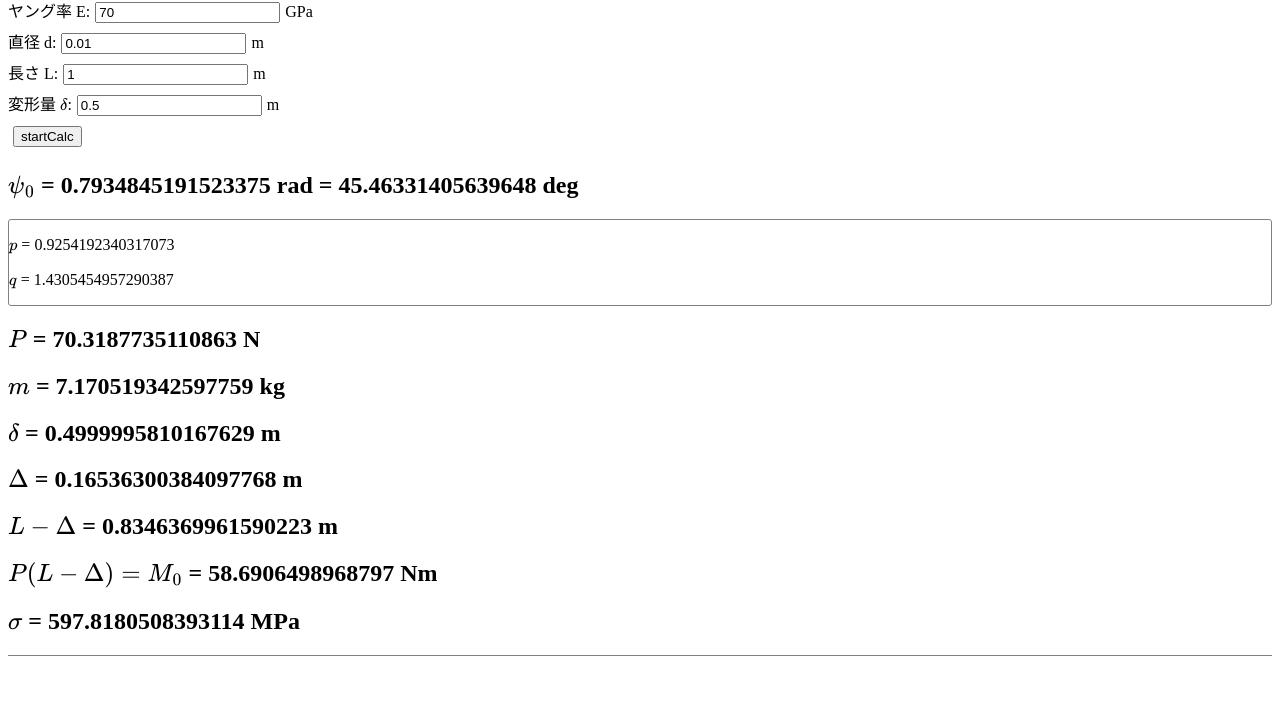
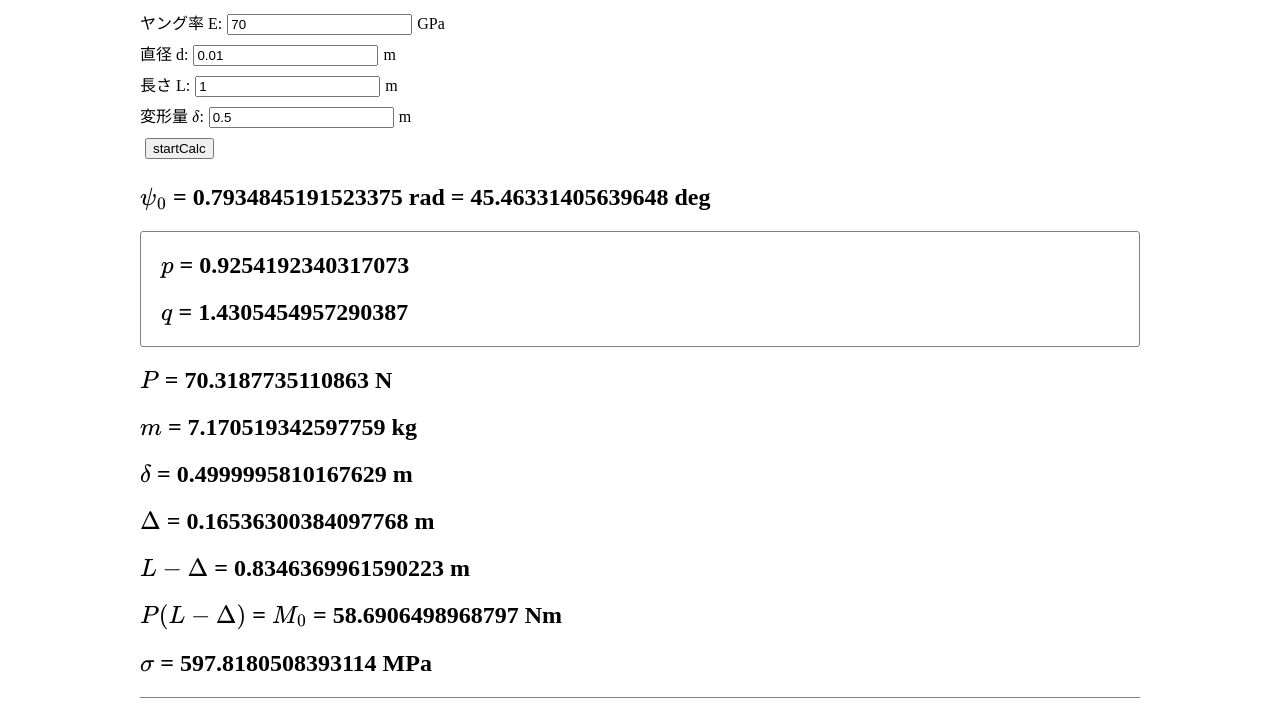
Before and after one commit to 00kenno/publisher, a plain HTML site: page pages/Equations_of_Equilibrium_of_a_Bent_Elastic_Rod.html in a window 1280 px wide. Both pictures are taken after a click on the button "startCalc". Shown: the part 78-787 px from the top of the page. Drawn offline with nearby package versions, Linux system fonts and the light colour scheme.

Commit message:
something wrong 3

```diff
--- a/pages/Equations_of_Equilibrium_of_a_Bent_Elastic_Rod.html
+++ b/pages/Equations_of_Equilibrium_of_a_Bent_Elastic_Rod.html
@@ -1,5 +1,10 @@
 <head>
 	<style>
+		body {
+			max-width: 1000px;
+			margin: 0 auto;
+			padding: 20px;
+		}
 		h1 h2 {
 			margin: 10px;
 		}
@@ -12,6 +17,7 @@
 		.sub {
 			border: solid gray 1px;
 			border-radius: 3px;
+			padding: 0 20px;
 		}
 		hr {
 			padding: 20px 0;
@@ -32,15 +38,15 @@
 	<input type="button" onclick="startCalc()" value="startCalc"></input>
 	<h2>\(\psi_{0}\)&nbsp;=&nbsp;<span id="psi_0">0</span></h2>
 	<div class="sub">
-		<p>\(p\)&nbsp;=&nbsp;<span id="p">0</span></p>
-		<p>\(q\)&nbsp;=&nbsp;<span id="q">0</span></p>
+		<h2>\(p\)&nbsp;=&nbsp;<span id="p">0</span></h2>
+		<h2>\(q\)&nbsp;=&nbsp;<span id="q">0</span></h2>
 	</div>
 	<h2>\(P\)&nbsp;=&nbsp;<span id="P">0</span>&nbsp;N</h2>
 	<h2>\(m\)&nbsp;=&nbsp;<span id="m">0</span>&nbsp;kg</h2>
 	<h2>\(\delta\)&nbsp;=&nbsp;<span id="output_d">0</span>&nbsp;m</h2>
 	<h2>\(\Delta\)&nbsp;=&nbsp;<span id="D">0</span>&nbsp;m</h2>
 	<h2>\(L - \Delta\)&nbsp;=&nbsp;<span id="l">0</span>&nbsp;m</h2>
-	<h2>\(P(L - \Delta) = M_{0}\)&nbsp;=&nbsp;<span id="M_0">0</span>&nbsp;Nm</h2>
+	<h2>\(P(L - \Delta)\)&nbsp;=&nbsp;\(M_{0}\)&nbsp;=&nbsp;<span id="M_0">0</span>&nbsp;Nm</h2>
 	<h2>\(\sigma\)&nbsp;=&nbsp;<span id="sigma">0</span>&nbsp;MPa</h2>
 	<hr>
 	<p>楕円積分を行う関数が正しいかの確認</p>
@@ -60,9 +66,10 @@
 	<p>
 		二分法で近似値を算出する．そのために以下の関数を設定した．<br>
 		<ul>
+			<li>calcSmallP:&nbsp;\(p\)&nbsp;を決定する関数</li>
+			<li>calcPhi_1:&nbsp;\(\phi_{1}\)&nbsp;を決定する関数</li>
 			<li>calcQ:&nbsp;\(q\)&nbsp;を決定する関数</li>
-			<li>calcPhi_1:&nbsp;\(\phi_{1}\)&nbsp;を決定する関数</li>
-			<li>calcSmallP:&nbsp;\(p\)&nbsp;を決定する関数</li>
+			<li>calcSmallD:&nbsp;\(\delta\)&nbsp;を決定する関数</li>
 			<li>K_k__F_phi_k:&nbsp;第一種完全／不完全楕円積分を区分求積法によって求める関数</li>
 			<li>E_k__E_phi_k:&nbsp;第二種完全／不完全楕円積分を区分求積法によって求める関数</li>
 		</ul>
@@ -94,7 +101,7 @@
 		document.getElementById("l").textContent = L - D;
 		const M_0 = result.P * (L - D);
 		document.getElementById("M_0").textContent = M_0;
-		document.getElementById("sigma").textContent = M_0 * d / 2 / I * 1e-6;
+		document.getElementById("sigma").textContent = M_0 / I * d / 2 * 1e-6;
 	}
 
 	function findPsi_0 (E, I, L, delta) {
```
